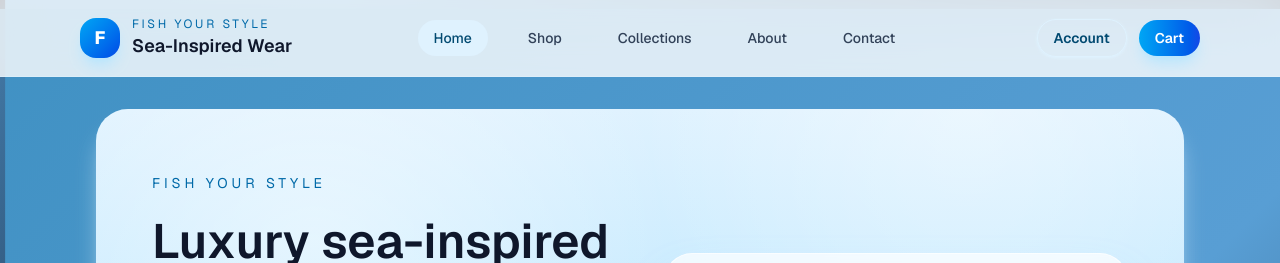
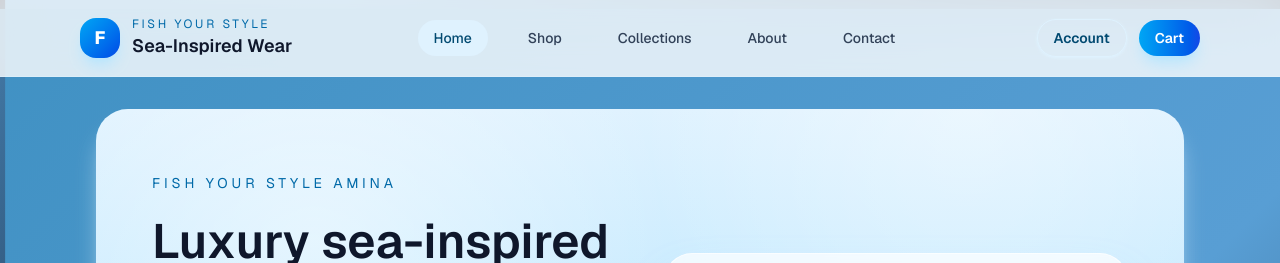
Before and after one commit to amina23aks/fishyourstyle, a Next.js app: page / in a window 1280 px wide. Shown: the top 263 px of the page. Built offline with nearby package versions, Linux system fonts and the light colour scheme.

Commit message:
fix git email

```diff
--- a/src/components/Hero.tsx
+++ b/src/components/Hero.tsx
@@ -13,7 +13,7 @@ export default function Hero() {
       <div className="relative mx-auto grid max-w-6xl grid-cols-1 items-center gap-12 px-6 py-16 md:grid-cols-2 md:px-10 lg:px-14">
         <div className="space-y-6">
           <p className="text-sm uppercase tracking-[0.28em] text-sky-700">
-            Fish Your Style
+            Fish Your Style amina
           </p>
           <h1 className="text-4xl font-semibold text-slate-900 md:text-5xl">
             Luxury sea-inspired streetwear for the modern explorer.
```
